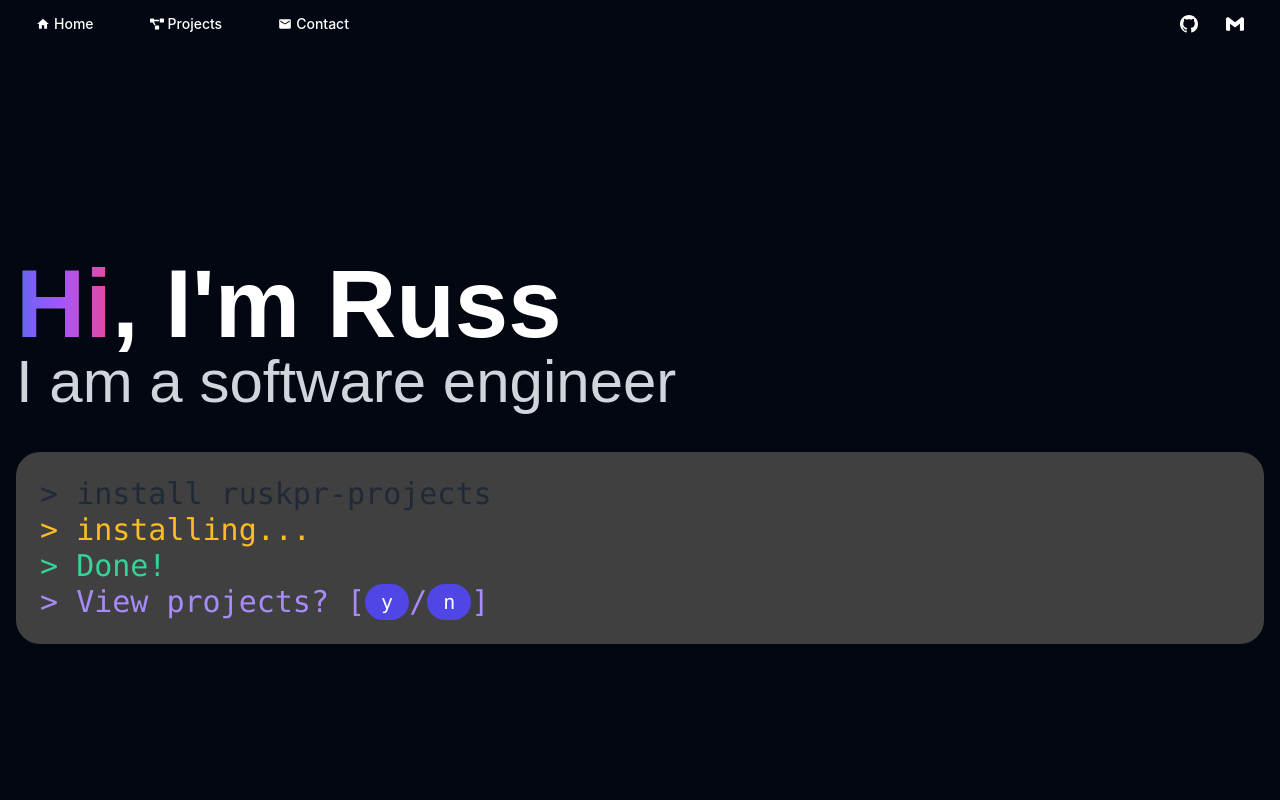
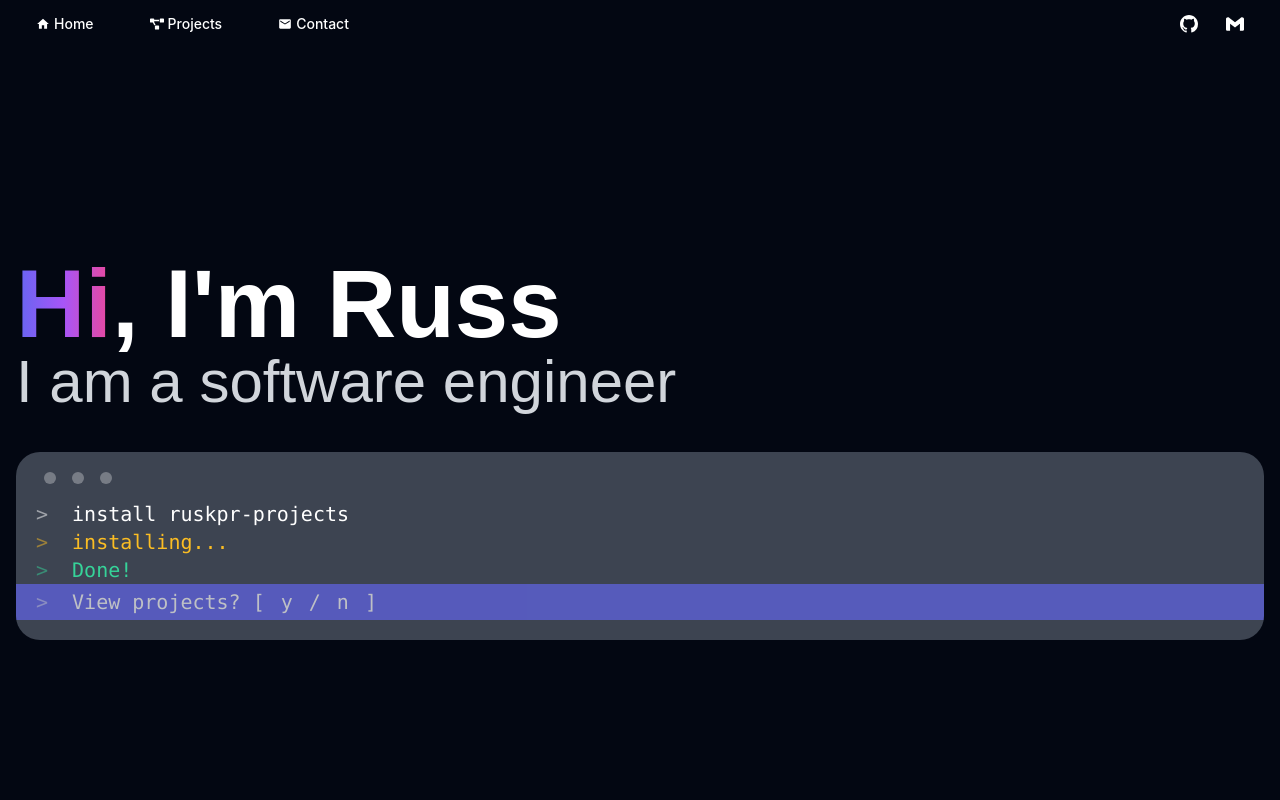
Before and after one commit to ruskpr/ruskpr.github.io, a React (Create React App) app: page / in a window 1280 px wide. Both pictures are taken after a click on the button 1189 px from the left and 24 px from the top of the page. Shown: the top 800 px of the page. Built offline with nearby package versions, Linux system fonts and the light colour scheme.

Commit message:
update styling

```diff
--- a/src/components/pages/home-page/CodeMockup.tsx
+++ b/src/components/pages/home-page/CodeMockup.tsx
@@ -11,6 +11,7 @@ export default function CodeMockup() {
     showHtml2: false,
     toggleCaret: false,
     codeText: "",
+    hidden: false,
   });
 
   useEffect(() => {
@@ -43,32 +44,40 @@ export default function CodeMockup() {
     navigate("/projects");
   };
 
-  const handleNoClicked = () => {};
+  const handleNoClicked = () => {
+    setState({
+      ...state,
+      hidden: true,
+    });
+  };
 
   return (
-    <div className="bg-neutral-700 p-6 rounded-3xl text-md lg:text-3xl overflow-auto z-0">
+    <div
+      className={` ${
+        state.hidden && "hidden"
+      } mockup-code rounded-3xl text-md lg:text-xl overflow-auto z-0`}
+    >
       <pre data-prefix=">">
-        <span>{"> "}</span>
         <code>{state.codeText}</code>
       </pre>
       {state.codeText.length === codeTextTarget.length && (
         <pre data-prefix=">" className="text-warning">
-          <span>{"> "}</span>
           <code>installing...</code>
         </pre>
       )}
       {state.showHtml2 && (
         <div>
           <pre data-prefix=">" className="text-success">
-            <span>{"> "}</span>
             <code>Done!</code>
           </pre>
-          <pre data-prefix=">" className="flex items-center text-violet-400">
-            <span>{"> "}</span>
+          <pre
+            data-prefix=">"
+            className="flex items-center text-white animate-pulse bg-indigo-500 text-warning-conten"
+          >
             <code className="flex items-center">
               View projects? [
               <Button
-                type={ButtonType.Primary}
+                type={ButtonType.Link}
                 size={ButtonSize.lg}
                 onClick={handleYesClicked}
               >
@@ -76,7 +85,7 @@ export default function CodeMockup() {
               </Button>
               /
               <Button
-                type={ButtonType.Primary}
+                type={ButtonType.Link}
                 size={ButtonSize.lg}
                 onClick={handleNoClicked}
               >
```
